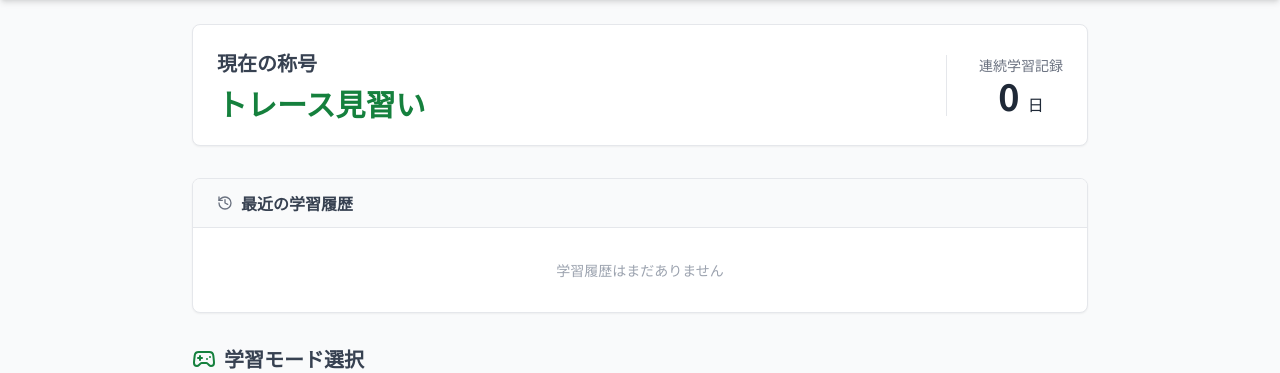
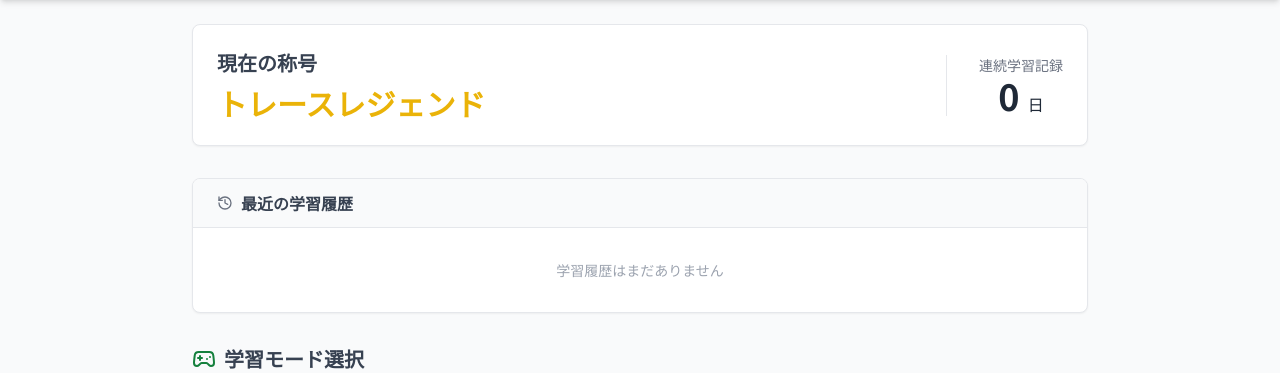
Before and after one commit to Okamoto-Airi/fe_trace_app, a Flask app: page /home in a window 1280 px wide. Shown: the part 52-425 px from the top of the page. Run offline with Flask 3, Linux system fonts and the light colour scheme; the visitor is signed in with stand-in values (Sample User, id 1); data that the repository does not hold is empty; some libraries are stand-ins or nearby versions.

Commit message:
称号表示の改善

```diff
--- a/app.py
+++ b/app.py
@@ -174,16 +174,36 @@ def home():  # ホーム関数
         check_date -= timedelta(days=1)
 
     # 称号計算 (Userモデルのプロパティを利用しても良いが、ここではシンプルに)
-    solved_count = sum(1 for log in logs if log.is_correct)  # 正解した問題数をカウント
-    rank = "トレース見習い"  # デフォルト称号
-    if solved_count >= 10:  # 10問以上正解
-        rank = "トレース職人"  # 称号変更
-    if solved_count >= 30:  # 30問以上正解
-        rank = "トレースマスター"  # 称号変更
+    # solved_count = sum(1 for log in logs if log.is_correct)
+    solved_count = 50  # ← テスト用に固定
+
+    # 正解数 30以上
+    if solved_count >= 30:
+        rank = "トレースレジェンド"
+        rank_color = "text-yellow-500"  # 金色
+    # 正解数 25以上
+    elif solved_count >= 25:
+        rank = "トレースマスター"
+        rank_color = "text-purple-500"  # 紫色
+    # 正解数 20以上
+    elif solved_count >= 20:
+        rank = "トレース職人"
+        rank_color = "text-red-500"  # 赤色
+    # 正解数 10以上
+    elif solved_count >= 10:
+        rank = "トレース上級者"
+        rank_color = "text-sky-500"  # 水色
+    else:
+        rank = "トレース見習い"
+        rank_color = "text-lime-600"  # 黄緑色
 
     return render_template(
-        "home.html", streak=streak, rank=rank, recent_logs=logs[:5]
-    )  # ホームテンプレートをレンダリング
+        "home.html",
+        streak=streak,
+        rank=rank,
+        rank_color=rank_color,
+        recent_logs=logs[:5]
+    )      # ホームテンプレートをレンダリング
 
 
 @app.route("/problems/<mode>")  # /problems/<mode> URLのルーティング
--- a/templates/home.html
+++ b/templates/home.html
@@ -5,7 +5,7 @@
   >
     <div class="text-center md:text-left mb-4 md:mb-0">
       <h2 class="text-xl font-bold text-gray-700">現在の称号</h2>
-      <p class="text-3xl font-bold text-[#15803d] mt-2">{{ rank }}</p>
+      <p class="text-3xl font-bold {{ rank_color }} mt-2">{{ rank }}</p>
     </div>
     <div class="text-center border-l-0 md:border-l pl-0 md:pl-8">
       <p class="text-sm text-gray-500">連続学習記録</p>
```
